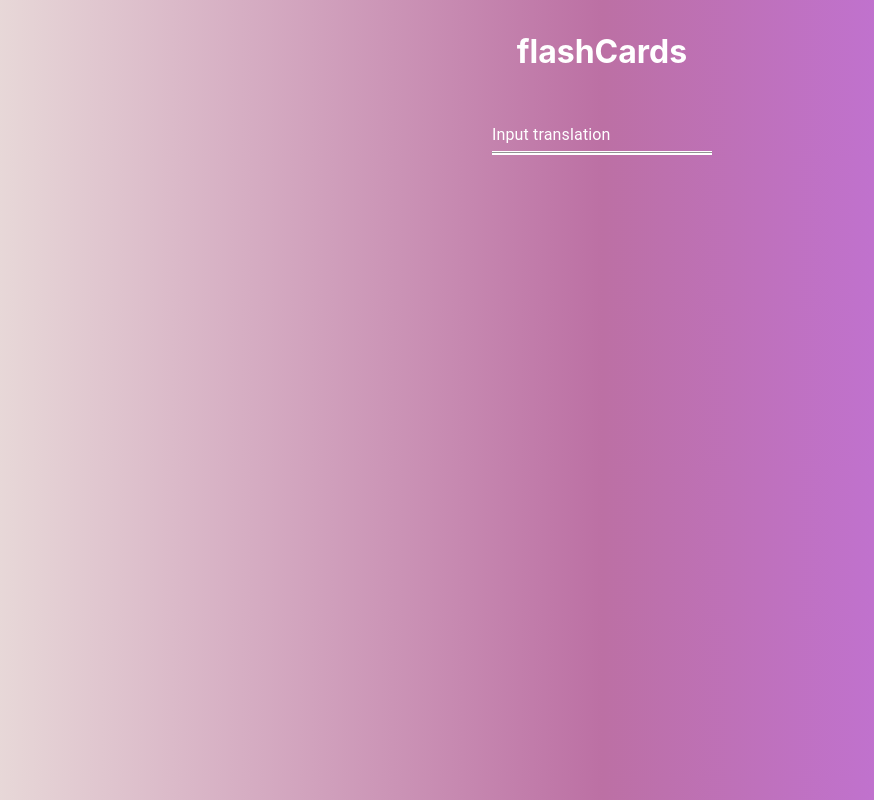
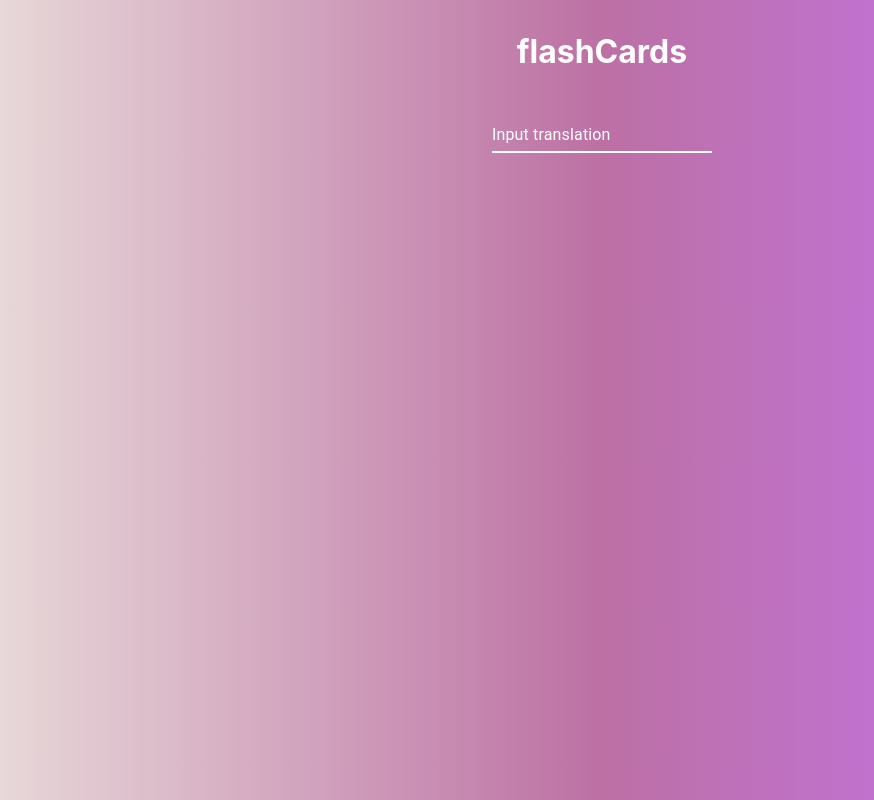
Before and after one commit to lg299/flashCards, a React (Create React App) app in the folder my-app/: page / in a window 1280 px wide. In both pictures the pointer is over the element 640 px from the left and 136 px from the top of the page. Shown: the whole page, without its empty margins (38-912 px from the left). Built offline with nearby package versions, Linux system fonts and the light colour scheme.

Commit message:
Fixed border bottom issue when hover

```diff
--- a/my-app/src/components/translation-input/translation-input.css
+++ b/my-app/src/components/translation-input/translation-input.css
@@ -6,10 +6,23 @@
 }
 
 .MuiInputBase-root.MuiInput-root::before,
-.MuiInputBase-root.MuiInput-root:after,
+.MuiInputBase-root.MuiInput-root::after,
 .MuiInputBase-root.MuiInput-root:hover,
-.MuiInputBase-input.MuiInput-input,
 .MuiInputBase-input.MuiInput-input {
     border-bottom: 2px solid white;
     color: white;
 }
+
+.MuiInputBase-root.MuiInput-root:hover {
+    border: 0;
+}
+
+.MuiInputBase-root.MuiInput-root:hover:not(.Mui-disabled, .Mui-error):before {
+    border: 0;
+}
+
+
+
+/* .MuiInput-underline:hover {
+    border: 1px solid yellow;
+} doesn't work */
--- a/my-app/src/components/translation-input/translation-input.tsx
+++ b/my-app/src/components/translation-input/translation-input.tsx
@@ -23,6 +23,7 @@ function TranslationInput() {
                 label="Input translation"
                 variant="standard"
                 className={styles.textField}
+
             // needs to be
             // InputProps= {{ style : {color: 'white'}}}
             />
```
